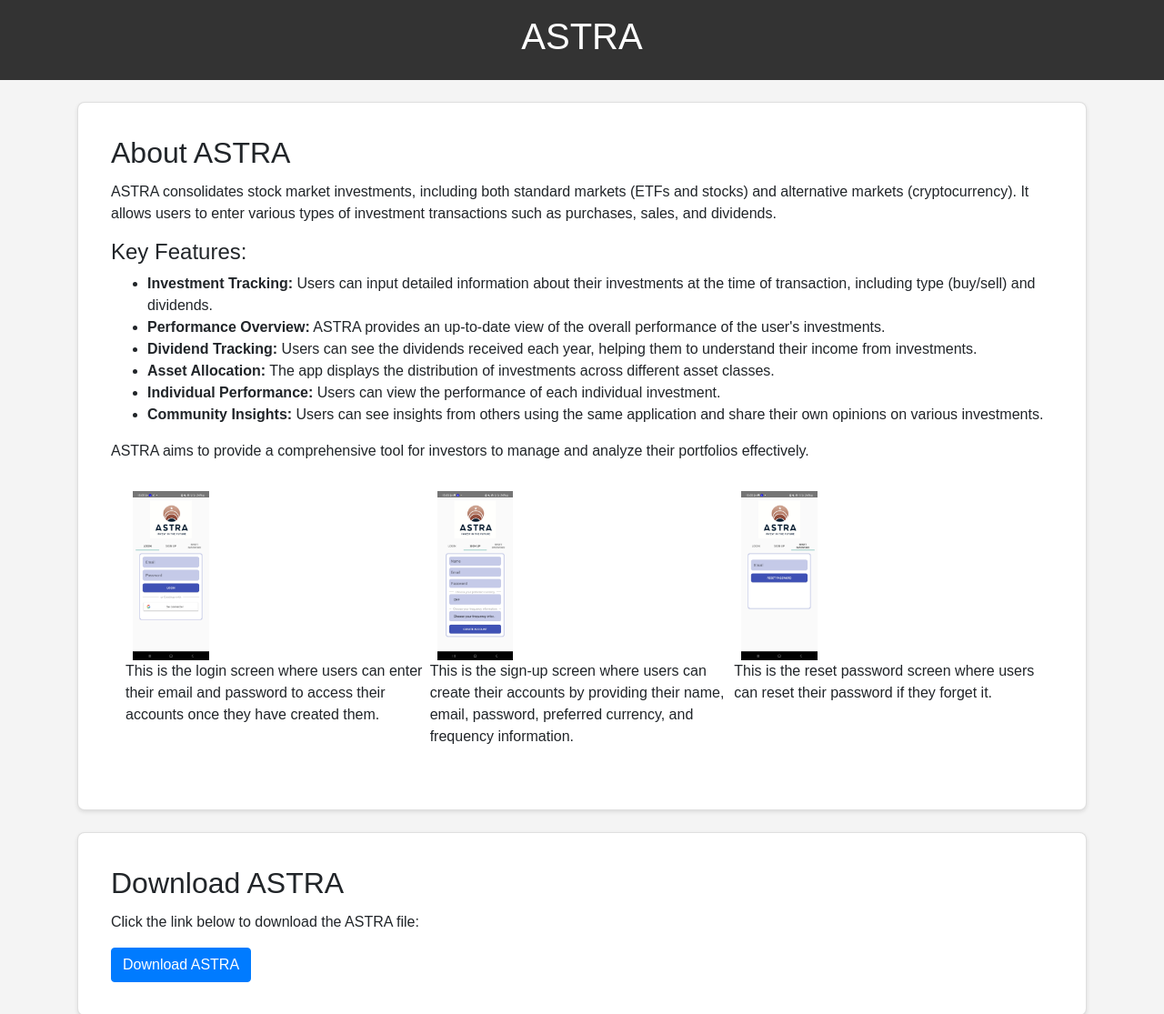
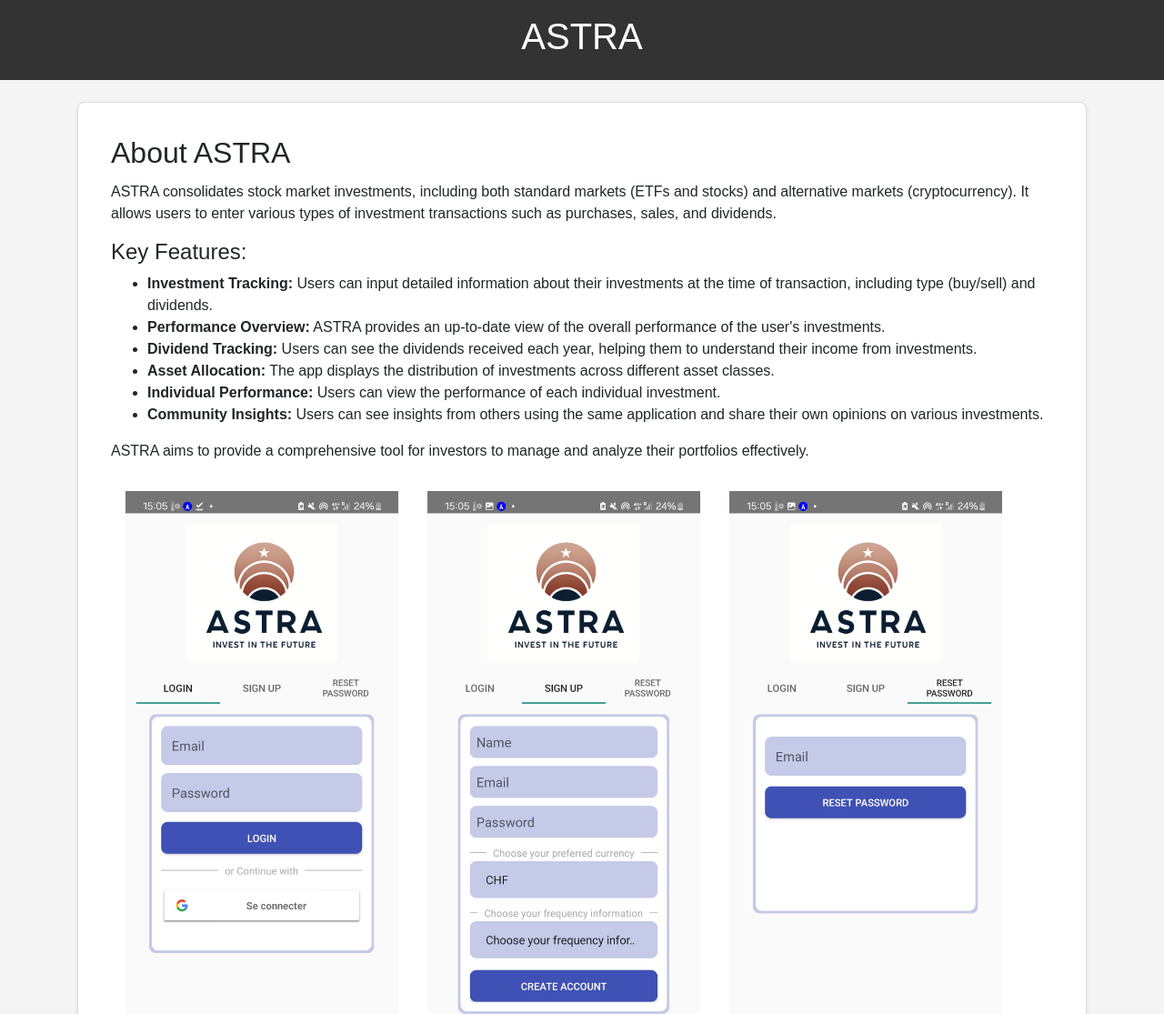
Before and after one commit to ddmathys/astra, a plain HTML site: page index.html in a window 1280 px wide. Shown: the top 1115 px of the page at 91% size. Drawn offline with nearby package versions, Linux system fonts and the light colour scheme.

Commit message:
Update index.html

```diff
--- a/index.html
+++ b/index.html
@@ -43,15 +43,23 @@
             margin-top: 1rem;
             padding: 1rem;
         }
+        .image-container > div {
+            text-align: center;
+            flex-shrink: 0;
+            margin-right: 2rem;
+        }
         .image-container img {
-            max-width: 25%; /* Images will be 1/4th of their original size */
+            width: 300px; /* Larger images */
             height: auto;
-            margin: 0 0.5rem;
-            flex-shrink: 0;
+            margin-bottom: 1rem;
             transition: transform 0.5s ease-in-out;
         }
         .image-container img:hover {
             transform: scale(1.1);
+        }
+        .image-container p {
+            max-width: 300px; /* Restrict text width */
+            margin: 0 auto;
         }
     </style>
 </head>
```
